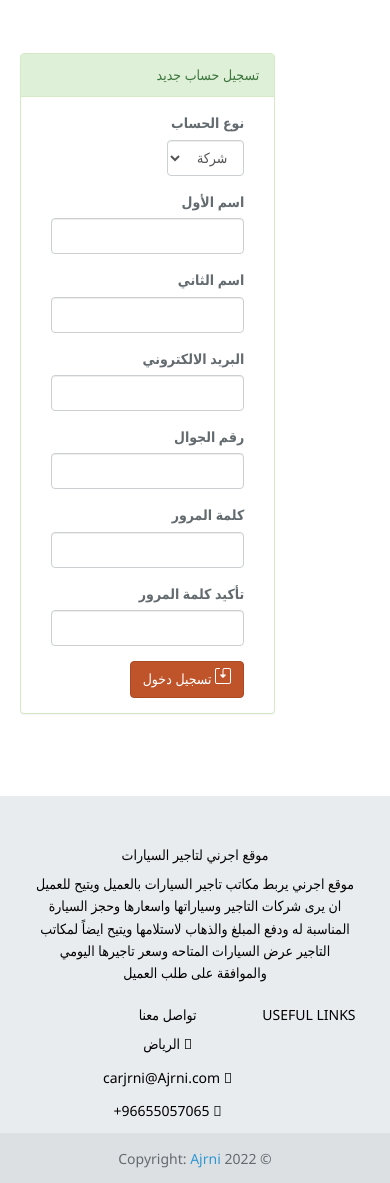
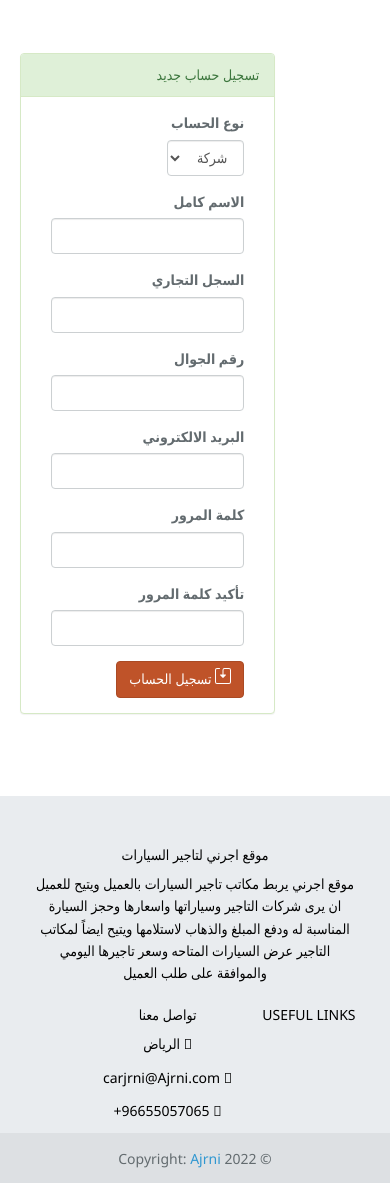
Before and after one commit to bandar2014505/Ajrni, a PHP site: page /Sing_Up.php in a window 390 px wide. Shown: the part 190-1373 px from the top of the page. Run offline with PHP 8.4, Linux system fonts and the light colour scheme; some libraries are stand-ins or nearby versions.

Commit message:
Update Sing_Up.php

```diff
--- a/Source/Sing_Up.php
+++ b/Source/Sing_Up.php
@@ -11,16 +11,17 @@
 </head>
 <?php
        include 'includes/session.php';
-       $Divnote =  $fristName =	$lastName =	$Email = 	$phoneNumber =	$password	= $permissions = "";
+       $Divnote = $idNumber =   $fristName  =	$Email = 	$phoneNumber =	$password	= $permissions = "";
 
        if(strip_tags($_SERVER['REQUEST_METHOD']=="POST")){
+        $idNumber = $_POST['idNumber'];
         $fristName = $_POST['fristName'];
-        $lastName = $_POST['lastName'];
         $Email = $_POST['Email'];
         $phoneNumber = $_POST['phoneNumber'];
         $password = $_POST['password'];
         $verifyPassword = $_POST['verifyPassword'];
         $permissions = $_POST['permissions'];
+
         if(isset($_POST['save'])){
             include 'includes/serverdb.php';
           if ($password == $verifyPassword) {
@@ -38,16 +39,10 @@
     }
     else{
 
-          $sql = "INSERT INTO users (fristName, lastName, Email, phoneNumber, password, permissions) VALUES ('$fristName', '$lastName', '$Email', '$phoneNumber', '$password','$permissions')";
+          $sql = "INSERT INTO users (idNumber,fristName, Email, phoneNumber, password, permissions) VALUES ('$idNumber','$fristName', '$Email', '$phoneNumber', '$password','$permissions')";
         $conn->query("set NAMES utf8");
         if ($conn->query($sql) === TRUE) {
-            $Divnote = '<div class="alert alert-dismissible alert-success">
-      <button type="button" class="close  pull-left" data-dismiss="alert">&times;</button>
-
-      <a class="u-active-white u-button-style u-nav-link u-text-active-custom-color-1 u-text-hover-palette-2-base" href="sign_in.php" style="padding: 10px 20px;">تم انشاء الحساب بنجاح. اضغط هنا لتسجيل الدخول</a>
-
-    </div>';
-    $fristName =	$lastName =	$Email =	$phoneNumber =	$password	= $verifyPassword =  $permissions = "";
+            header("location: sign_in.php");
 
         }
         else {
@@ -109,7 +104,7 @@
             <div class="panel-heading">تسجيل حساب جديد</div>
                 <div class="panel-body">
 
-<div class="col-sm-12">
+<div class="col-sm-6">
                 <div class="form-group">
                     <label for="permissions">نوع الحساب</label>
                     <select class="form-control" id="permissions" name="permissions">
@@ -119,21 +114,27 @@
                 </div>
                 </div>
 
-
-                <div class="col-sm-12">
+                <div class="col-sm-6">
                 <div class="form-group">
-                    <label for="fristName">اسم الأول</label>
+                    <label for="fristName">الاسم كامل</label>
                     <input type="text" value="<?php echo $fristName;?>" class="form-control" name="fristName" required="">
                 </div>
                 </div>
 
-
-                <div class="col-sm-12">
+                <div class="col-sm-6">
                 <div class="form-group">
-                    <label for="lastName">اسم الثاني</label>
-                    <input type="text" value="<?php echo $lastName;?>" class="form-control" name="lastName" required="">
+                    <label for="idNumber" id="idNumber1">السجل التجاري</label>
+                    <input type="text" value="<?php echo $idNumber;?>" class="form-control" name="idNumber" required="" minlength="10">
                 </div>
                 </div>
+
+                <div class="col-sm-6">
+                <div class="form-group">
+                    <label for="phoneNumber">رقم الجوال</label>
+                    <input type="text" value="<?php echo $phoneNumber;?>" class="form-control" name="phoneNumber" required="">
+                </div>
+                </div>
+
                 <div class="col-sm-12">
                 <div class="form-group">
                     <label for="Email">البريد الالكتروني</label>
@@ -141,22 +142,17 @@
                 </div>
                 </div>
 
-                <div class="col-sm-12">
-                <div class="form-group">
-                    <label for="phoneNumber">رقم الجوال</label>
-                    <input type="text" value="<?php echo $phoneNumber;?>" class="form-control" name="phoneNumber" required="">
-                </div>
-                </div>
 
 
-                <div class="col-sm-12">
+
+                <div class="col-sm-6">
                 <div class="form-group">
                     <label for="password">كلمة المرور</label>
                     <input type="password" value="<?php echo $password;?>" class="form-control" name="password" minlength="8"  required="">
                 </div>
                 </div>
 
-                <div class="col-sm-12">
+                <div class="col-sm-6">
                 <div class="form-group">
                     <label for="verifyPassword">تأكيد كلمة المرور</label>
                     <input type="password" value="" class="form-control" name="verifyPassword" minlength="8"  required="">
@@ -170,7 +166,7 @@
                     <svg width="16" height="16" fill="currentColor" class="bi bi-save2" viewBox="0 0 16 16">
                         <path d="M2 1a1 1 0 0 0-1 1v12a1 1 0 0 0 1 1h12a1 1 0 0 0 1-1V2a1 1 0 0 0-1-1H9.5a1 1 0 0 0-1 1v4.5h2a.5.5 0 0 1 .354.854l-2.5 2.5a.5.5 0 0 1-.708 0l-2.5-2.5A.5.5 0 0 1 5.5 6.5h2V2a2 2 0 0 1 2-2H14a2 2 0 0 1 2 2v12a2 2 0 0 1-2 2H2a2 2 0 0 1-2-2V2a2 2 0 0 1 2-2h2.5a.5.5 0 0 1 0 1H2z" />
                     </svg>
-تسجيل دخول</button>
+تسجيل الحساب</button>
 
 
 </div>
@@ -194,6 +190,24 @@
       <?php include 'includes/footer.php'; ?>
       </main>
 
+      <script>
+        $(document).on('click', '#permissions', function() {
+            if ($('#permissions').val() == 2) {
+                $('#idNumber1').html('رقم الهوية');
+            }
+            else{
+                $('#idNumber1').html('السجل التجاري');
 
+            }
+        });
+
+
+
+
+
+
+        </script>
    </body>
+
+
 </html>
```
